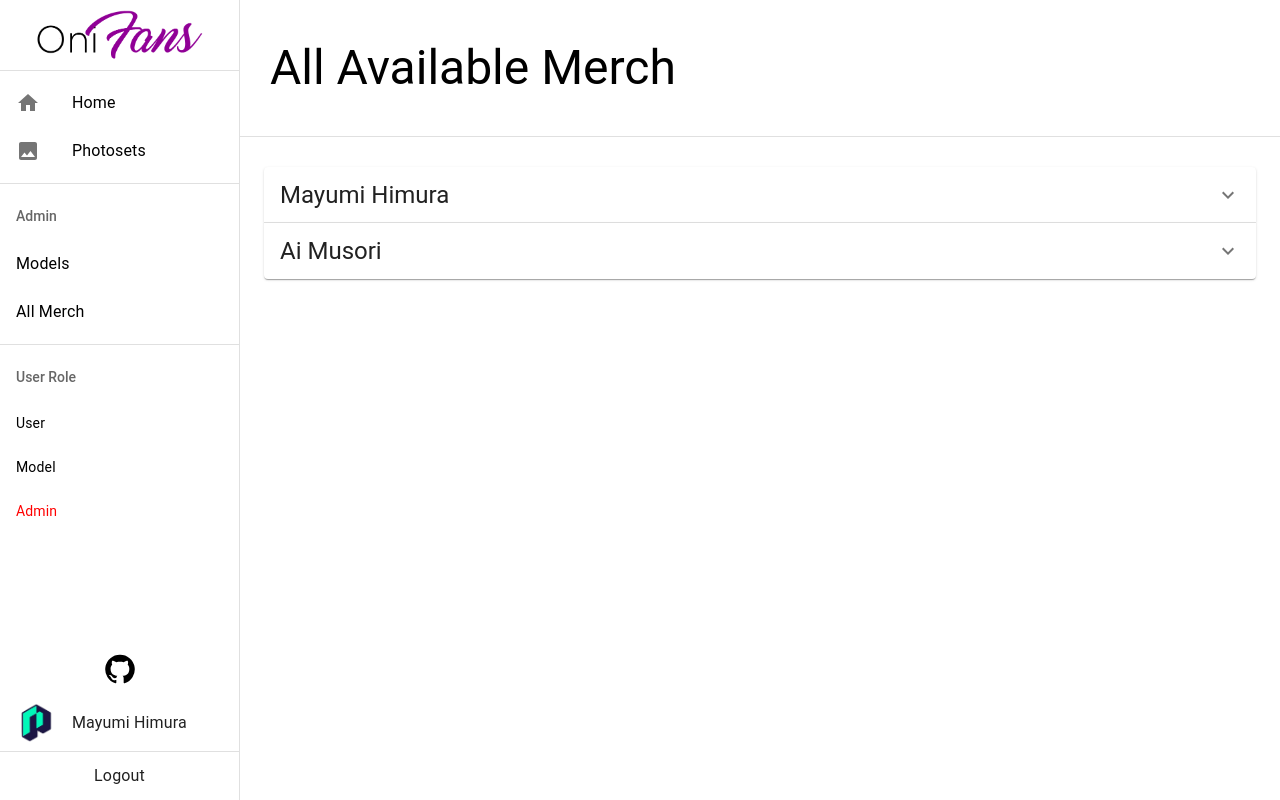
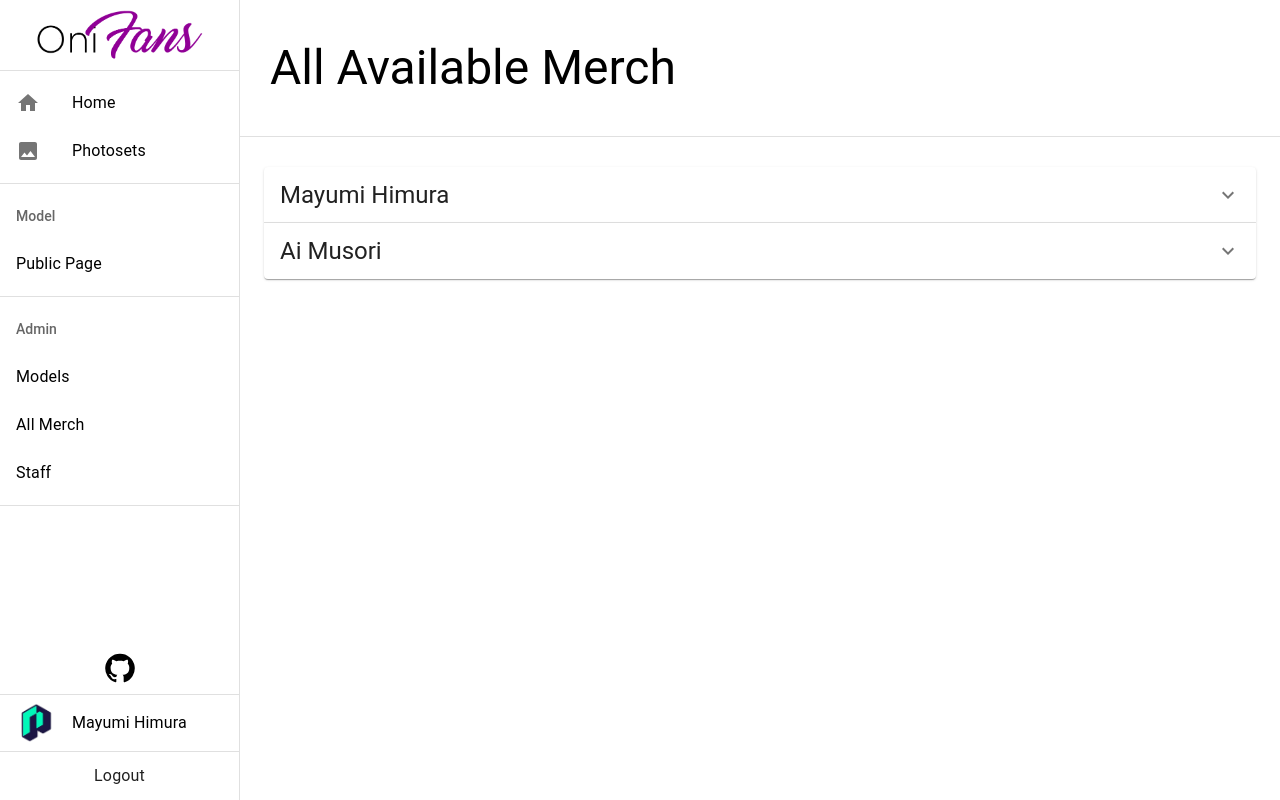
Before and after one commit to Omnicpie/oni, a React (Create React App) app: page /#/merch in a window 1280 px wide. Built offline with nearby package versions, Linux system fonts and the light colour scheme.

Commit message:
merch, users, staff

```diff
--- a/src/App.js
+++ b/src/App.js
@@ -7,13 +7,15 @@ import Photoset from "./components/Photoset/Photoset";
 import Models from "./components/Models/Models";
 import Model from "./components/Model/Model";
 import Merch from "./components/Merch/Merch";
+import Profile from "./components/Profile/Profile";
 import { useState } from "react";
+import Staff from "./components/Staff/Staff";
 
 function App() {
-  const [role, setRole] = useState("admin");
+  const [roles, setRoles] = useState(["admin", "model"]);
   return (
     <Router basename="/">
-      <Left role={role} setRole={setRole} />
+      <Left roles={roles} />
       <div className="container">
         <Routes>
           <Route exact index path={"/"} element={<Home />} />
@@ -22,6 +24,12 @@ function App() {
           <Route exact path={"/models"} element={<Models />} />
           <Route exact path={"/models/:id"} element={<Model />} />
           <Route exact path={"/merch"} element={<Merch />} />
+          <Route
+            exact
+            path={"/profile"}
+            element={<Profile roles={roles} setRoles={setRoles} />}
+          />
+          <Route exact path={"/staff"} element={<Staff />} />
         </Routes>
       </div>
     </Router>
--- a/src/__constants__/models.js
+++ b/src/__constants__/models.js
@@ -9,9 +9,9 @@ export const MODELS = [
   { id: 8, text: "Eddie Marshal" },
   { id: 9, text: "Dominic Toretti" },
   { id: 10, text: "Kitty Dream" },
-  { id: 11, text: "exmaple" },
-  { id: 12, text: "exmaple" },
-  { id: 13, text: "exmaple" },
-  { id: 14, text: "exmaple" },
-  { id: 15, text: "exmaple" },
+  { id: 11, text: "example" },
+  { id: 12, text: "example" },
+  { id: 13, text: "example" },
+  { id: 14, text: "example" },
+  { id: 15, text: "example" },
 ];
--- /dev/null
+++ b/src/__constants__/staff.js
@@ -0,0 +1,218 @@
+export const STAFF = [
+  {
+    id: 1,
+    name: "Mayumi Himura",
+    title: "Owner",
+    isAdmin: true,
+    isModel: true,
+    importance: 0,
+  },
+  {
+    id: 16,
+    name: "Karina Dawn",
+    title: "FTO",
+    isAdmin: true,
+    isModel: false,
+    importance: 1,
+  },
+  {
+    id: 2,
+    name: "Ai Musori",
+    title: "Model",
+    isAdmin: false,
+    isModel: true,
+    importance: 5,
+  },
+  {
+    id: 3,
+    name: "Sam Baas",
+    title: "Model",
+    isAdmin: false,
+    isModel: true,
+    importance: 5,
+  },
+  {
+    id: 4,
+    name: "Kyle Pred",
+    title: "Model",
+    isAdmin: false,
+    isModel: true,
+    importance: 5,
+  },
+  {
+    id: 5,
+    name: "Alan Crane",
+    title: "Model",
+    isAdmin: false,
+    isModel: true,
+    importance: 5,
+  },
+  {
+    id: 6,
+    name: "Emma Gaine",
+    title: "Model",
+    isAdmin: false,
+    isModel: true,
+    importance: 5,
+  },
+  {
+    id: 7,
+    name: "Mary Mushkin",
+    title: "Model",
+    isAdmin: false,
+    isModel: true,
+    importance: 5,
+  },
+  {
+    id: 8,
+    name: "Eddie Marshal",
+    title: "Model",
+    isAdmin: false,
+    isModel: true,
+    importance: 5,
+  },
+  {
+    id: 9,
+    name: "Dominic Toretti",
+    title: "Model",
+    isAdmin: false,
+    isModel: true,
+    importance: 5,
+  },
+  {
+    id: 10,
+    name: "Kitty Dream",
+    title: "PR Specialist",
+    isAdmin: false,
+    isModel: true,
+    importance: 3,
+  },
+  {
+    id: 11,
+    text: "example",
+    title: "Model",
+    isAdmin: false,
+    isModel: true,
+    importance: 5,
+  },
+  {
+    id: 12,
+    text: "example",
+    title: "Model",
+    isAdmin: false,
+    isModel: true,
+    importance: 5,
+  },
+  {
+    id: 13,
+    text: "example",
+    title: "Model",
+    isAdmin: false,
+    isModel: true,
+    importance: 5,
+  },
+  {
+    id: 14,
+    text: "example",
+    title: "Model",
+    isAdmin: false,
+    isModel: true,
+    importance: 5,
+  },
+  {
+    id: 15,
+    text: "example",
+    title: "Model",
+    isAdmin: false,
+    isModel: true,
+    importance: 5,
+  },
+  {
+    id: 1,
+    name: "A Staff Member",
+    title: "HR Manager",
+    isAdmin: true,
+    isModel: false,
+    importance: 4,
+  },
+  {
+    id: 1,
+    name: "PERSON",
+    title: "HR Manager",
+    isAdmin: true,
+    isModel: false,
+    importance: 4,
+  },
+  {
+    id: 1,
+    name: "Jay Que",
+    title: "Cleaner",
+    isAdmin: false,
+    isModel: false,
+    importance: 3.9,
+  },
+  {
+    id: 1,
+    name: "Octavio Stenberg",
+    title: "Head Photographer",
+    isAdmin: false,
+    isModel: false,
+    importance: 3,
+  },
+  {
+    id: 1,
+    name: "A Staff Member",
+    title: "Grunt",
+    isAdmin: false,
+    isModel: false,
+    importance: 6,
+  },
+  {
+    id: 1,
+    name: "A Staff Member",
+    title: "Grunt",
+    isAdmin: false,
+    isModel: false,
+    importance: 6,
+  },
+  {
+    id: 1,
+    name: "A Staff Member",
+    title: "Grunt",
+    isAdmin: false,
+    isModel: false,
+    importance: 6,
+  },
+  {
+    id: 1,
+    name: "A Staff Member",
+    title: "Grunt",
+    isAdmin: false,
+    isModel: false,
+    importance: 6,
+  },
+  {
+    id: 1,
+    name: "A Staff Member",
+    title: "Grunt",
+    isAdmin: false,
+    isModel: false,
+    importance: 6,
+  },
+  {
+    id: 1,
+    name: "A Staff Member",
+    title: "Grunt",
+    isAdmin: false,
+    isModel: false,
+    importance: 6,
+  },
+  {
+    id: 1,
+    name: "A Staff Member",
+    title: "Grunt",
+    isAdmin: false,
+    isModel: false,
+    importance: 6,
+  },
+];
--- a/src/components/Home/Home.jsx
+++ b/src/components/Home/Home.jsx
@@ -6,13 +6,13 @@ import { PHOTOSETS } from "../../__constants__/photosets";
 const Home = () => {
   return (
     <>
-      <Typography variant="h4" style={{ marginTop: "20px" }}>
+      <Typography variant="h4" style={{ margin: "30px" }}>
         Popular Photosets
       </Typography>
       <Divider sx={{ marginBottom: 2 }} />
       <CardHolder items={PHOTOSETS} base={"photosets"} />
 
-      <Typography variant="h4" style={{ marginTop: "40px" }}>
+      <Typography variant="h4" style={{ margin: "30px" }}>
         Popular Models
       </Typography>
       <Divider sx={{ marginBottom: 2 }} />
--- a/src/components/Left/Left.jsx
+++ b/src/components/Left/Left.jsx
@@ -16,7 +16,7 @@ import defaultCardImage from "../../images/nopixel.png";
 
 const drawerWidth = 240;
 
-export default function Left({ role, setRole }) {
+export default function Left({ roles }) {
   return (
     <Drawer
       sx={{
@@ -55,7 +55,22 @@ export default function Left({ role, setRole }) {
         </Link>
       </List>
       <Divider />
-      {role === "admin" && (
+      {roles.includes("model") && (
+        <>
+          <List>
+            <ListSubheader component="div" id="tags">
+              Model
+            </ListSubheader>
+            <Link to={"/models/1"}>
+              <ListItem button key={"model-acc"}>
+                <ListItemText primary={"Public Page"} />
+              </ListItem>
+            </Link>
+          </List>
+          <Divider />
+        </>
+      )}
+      {roles.includes("admin") && (
         <>
           <List>
             <ListSubheader component="div" id="tags">
@@ -71,33 +86,15 @@ export default function Left({ role, setRole }) {
                 <ListItemText primary={"All Merch"} />
               </ListItem>
             </Link>
+            <Link to={"/staff"}>
+              <ListItem button key={"admin-staff"}>
+                <ListItemText primary={"Staff"} />
+              </ListItem>
+            </Link>
           </List>
           <Divider />
         </>
       )}
-      <List>
-        <ListSubheader component="div" id="tags">
-          User Role
-        </ListSubheader>
-        <ListItem button key={"role-user"} onClick={() => setRole("user")}>
-          <ListItemText
-            secondary={"User"}
-            className={role === "user" ? "ahhact" : "ahh"}
-          />
-        </ListItem>
-        <ListItem button key={"role-model"} onClick={() => setRole("model")}>
-          <ListItemText
-            secondary={"Model"}
-            className={role === "model" ? "ahhact" : "ahh"}
-          />
-        </ListItem>
-        <ListItem button key={"role-admin"} onClick={() => setRole("admin")}>
-          <ListItemText
-            secondary={"Admin"}
-            className={role === "admin" ? "ahhact" : "ahh"}
-          />
-        </ListItem>
-      </List>
       <a
         href="https://github.com/OmnicPie/oni"
         target={"_blank"}
@@ -109,14 +106,17 @@ export default function Left({ role, setRole }) {
       >
         <GitHubIcon style={{ fontSize: "2rem" }} />
       </a>
-      <ListItem button key={"role-admin"}>
-        <ListItemAvatar>
-          <Avatar src={defaultCardImage} />
-        </ListItemAvatar>
-        <ListItemText primary="Mayumi Himura" />
-      </ListItem>
       <Divider />
-      <ListItem button key={"role-admin"} onClick={() => setRole("admin")}>
+      <Link to={"/profile"}>
+        <ListItem button key={"profile"}>
+          <ListItemAvatar>
+            <Avatar src={defaultCardImage} />
+          </ListItemAvatar>
+          <ListItemText primary="Mayumi Himura" />
+        </ListItem>
+      </Link>
+      <Divider />
+      <ListItem key={"logout"}>
         <ListItemText primary="Logout" sx={{ textAlign: "center" }} />
       </ListItem>
     </Drawer>
--- a/src/components/Photosets/Photosets.jsx
+++ b/src/components/Photosets/Photosets.jsx
@@ -6,13 +6,13 @@ import { MY_PHOTOSETS, PHOTOSETS } from "../../__constants__/photosets";
 const Photosets = () => {
   return (
     <>
-      <Typography variant="h4" style={{ marginTop: "20px" }}>
+      <Typography variant="h4" style={{ margin: "30px" }}>
         My Photosets
       </Typography>
       <Divider sx={{ marginBottom: 2 }} />
       <CardHolder items={MY_PHOTOSETS} base={"photosets"} />
 
-      <Typography variant="h4" style={{ marginTop: "40px" }}>
+      <Typography variant="h4" style={{ margin: "30px" }}>
         Popular Photosets
       </Typography>
       <Divider sx={{ marginBottom: 2 }} />
--- /dev/null
+++ b/src/components/Profile/Profile.jsx
@@ -0,0 +1,78 @@
+import React from "react";
+import List from "@mui/material/List";
+import ListItem from "@mui/material/ListItem";
+import ListItemText from "@mui/material/ListItemText";
+import ListSubheader from "@mui/material/ListSubheader";
+import { Container, Divider, Typography } from "@mui/material";
+
+const Profile = ({ roles, setRoles }) => {
+  return (
+    <>
+      <Typography variant="h3" sx={{ margin: "30px" }}>
+        Profile
+      </Typography>
+      <Divider sx={{ margin: "10px 0 30px 0" }} />
+      <Container>
+        <List>
+          <ListSubheader component="div" id="tags">
+            Select User Type
+          </ListSubheader>
+          <ListItem
+            button
+            key={"roles-user"}
+            onClick={() => setRoles(["user"])}
+          >
+            <ListItemText
+              secondary={"User"}
+              className={roles.includes("user") ? "ahhact" : "ahh"}
+            />
+          </ListItem>
+          <ListItem
+            button
+            key={"roles-model"}
+            onClick={() => setRoles(["model"])}
+          >
+            <ListItemText
+              secondary={"Model"}
+              className={
+                !roles.includes("admin") && roles.includes("model")
+                  ? "ahhact"
+                  : "ahh"
+              }
+            />
+          </ListItem>
+          <ListItem
+            button
+            key={"roles-admin"}
+            onClick={() => setRoles(["admin"])}
+          >
+            <ListItemText
+              secondary={"Admin"}
+              className={
+                roles.includes("admin") && !roles.includes("model")
+                  ? "ahhact"
+                  : "ahh"
+              }
+            />
+          </ListItem>
+          <ListItem
+            button
+            key={"roles-admin-model"}
+            onClick={() => setRoles(["admin", "model"])}
+          >
+            <ListItemText
+              secondary={"Admin & Model"}
+              className={
+                roles.includes("admin") && roles.includes("model")
+                  ? "ahhact"
+                  : "ahh"
+              }
+            />
+          </ListItem>
+        </List>
+      </Container>
+    </>
+  );
+};
+
+export default Profile;
--- /dev/null
+++ b/src/components/Staff/Staff.jsx
@@ -0,0 +1,22 @@
+import React from "react";
+import { Container, Divider, Typography } from "@mui/material";
+import { STAFF } from "../../__constants__/staff";
+import User from "./subComponent/User/User";
+
+const Staff = () => {
+  return (
+    <>
+      <Typography variant="h3" sx={{ margin: "30px" }}>
+        Staff
+      </Typography>
+      <Divider sx={{ margin: "10px 0 30px 0" }} />
+      <Container>
+        {STAFF.sort((a, b) => a.importance - b.importance).map((person) => (
+          <User person={person} />
+        ))}
+      </Container>
+    </>
+  );
+};
+
+export default Staff;
--- /dev/null
+++ b/src/components/Staff/subComponent/User/User.jsx
@@ -0,0 +1,35 @@
+import { Typography, Card, Stack, Chip } from "@mui/material";
+import React from "react";
+
+const User = ({ person }) => {
+  return (
+    <Card sx={{ margin: "30px", padding: "10px 30px" }}>
+      <Typography variant="h5">{person.title}</Typography>
+      <div style={{ paddingTop: "10px" }}>
+        <p>{person.name}</p>
+        <Stack direction={"row"} sx={{ margin: "10px 10px 10px 20px" }}>
+          {person.isAdmin && (
+            <Chip
+              key={"admin"}
+              color="secondary"
+              label={"Admin"}
+              component={"span"}
+              sx={{ margin: "0 2px" }}
+            />
+          )}
+          {person.isModel && (
+            <Chip
+              key={"model"}
+              color="secondary"
+              label={"Model"}
+              component={"span"}
+              sx={{ margin: "0 2px" }}
+            />
+          )}
+        </Stack>
+      </div>
+    </Card>
+  );
+};
+
+export default User;
```
Also changed, not shown: src/components/MerchItem/MerchItem.jsx (+11 -4 lines), src/components/Model/Model.jsx (+10 -0 lines), src/components/Photoset/Photoset.jsx (+7 -3 lines).
